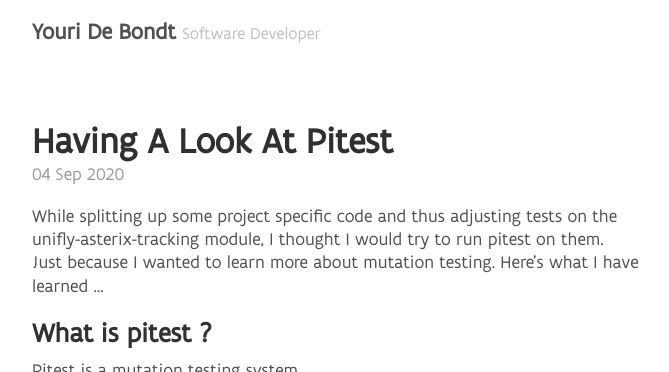
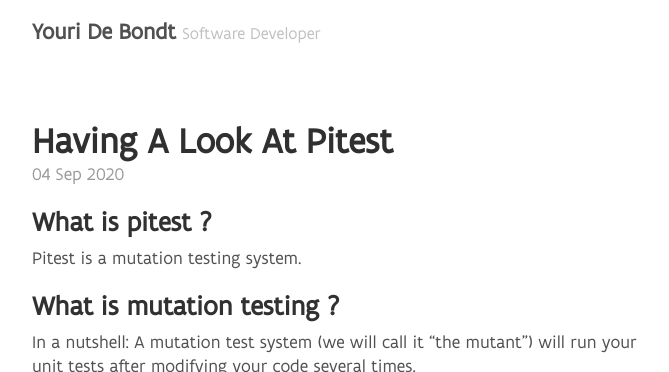
Before and after one commit to ydbondt/ydbondt.github.io, a Jekyll site: the page built from _posts/2020-09-04-Having-a-look-at-Pitest.md, in a window 1280 px wide and 900 px high, cut to the strip 0-372 px from the top of the window. Shown: the whole strip, without its empty margins (293-962 px from the left). Built offline with Jekyll 4.4.1, drawn with Linux system fonts in a browser that asks for light colours; our own code applies the rules of GitHub Pages for plain Markdown files.

Commit message:
Update 2020-09-04-Having-a-look-at-Pitest.md

```diff
--- a/_posts/2020-09-04-Having-a-look-at-Pitest.md
+++ b/_posts/2020-09-04-Having-a-look-at-Pitest.md
@@ -1,8 +1,3 @@
-While splitting up some project specific code and thus adjusting tests on the unifly-asterix-tracking module, I thought I would try to run pitest on them.
-\
-Just because I wanted to learn more about mutation testing.
-Here’s what I have learned …
-
 ## What is pitest ?
 Pitest is a mutation testing system.
 
```
